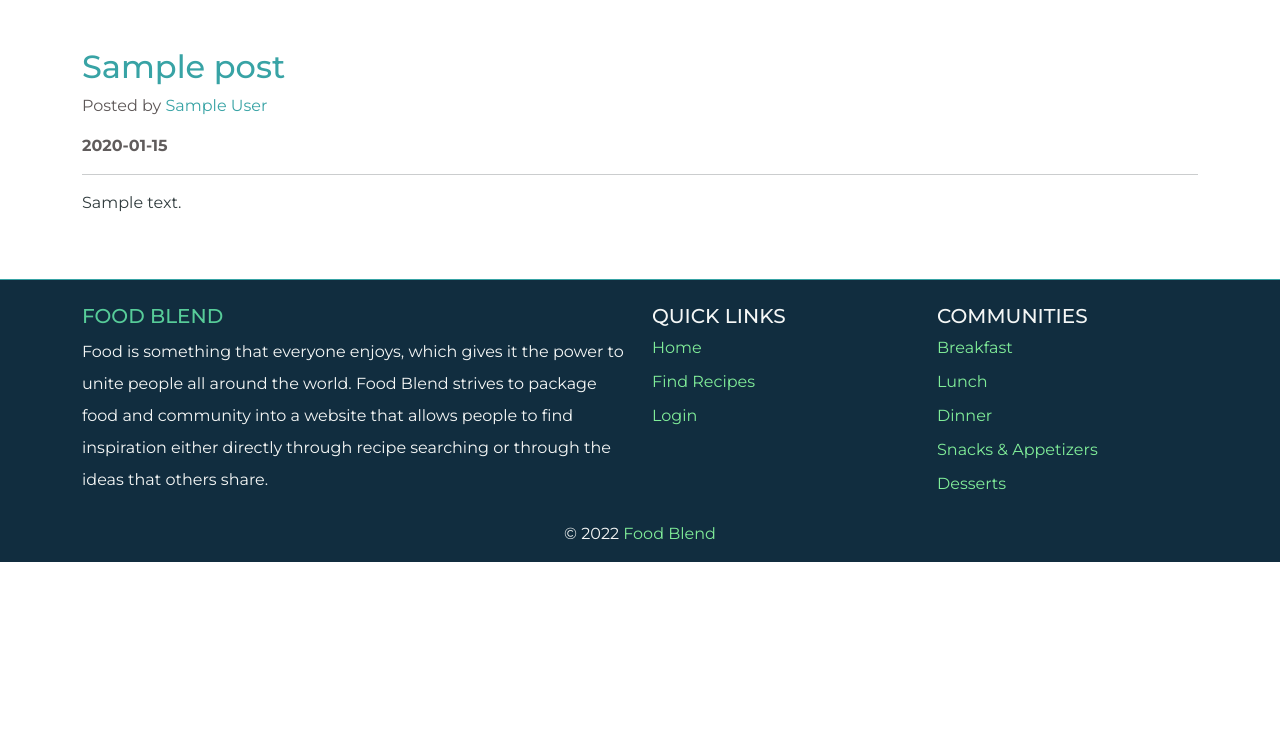
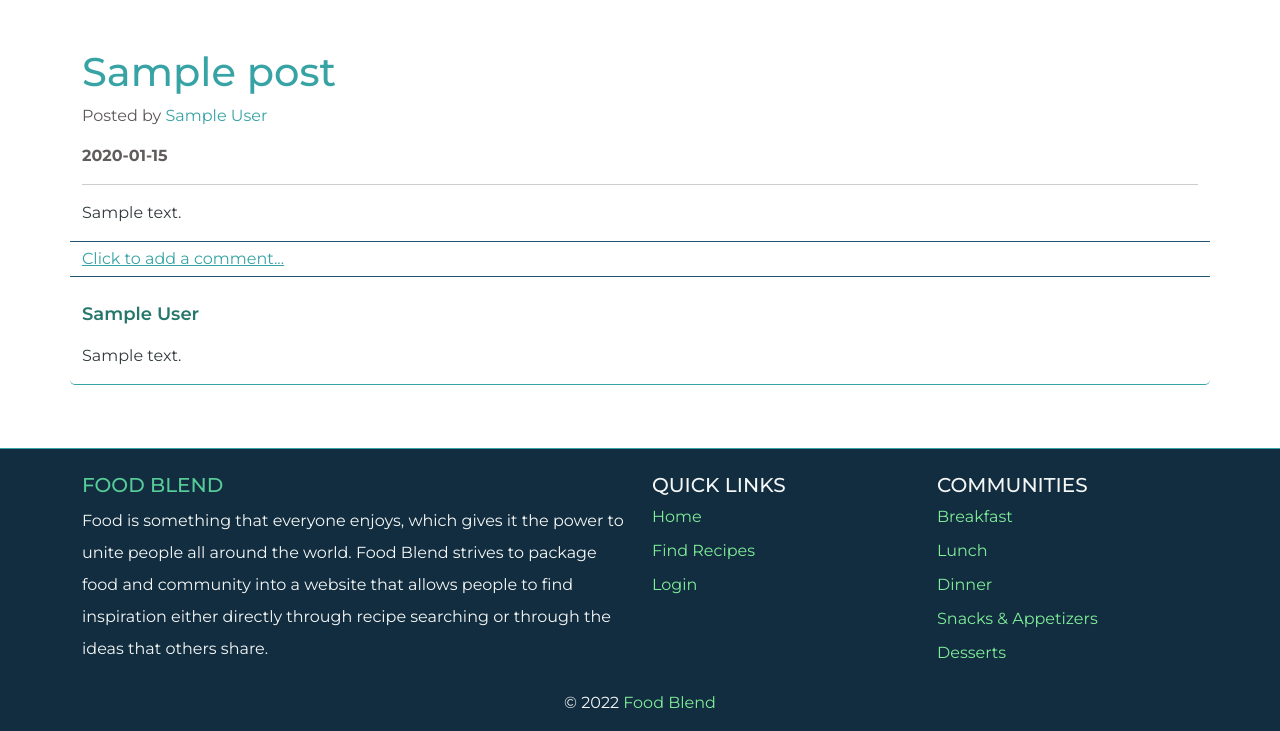
Before and after one commit to DavidR13/Food-Blend, a Flask app: a page that uses Flask_Directory/templates/base.html in a window 1280 px wide. Shown: the part 106-837 px from the top of the page. Before the commit the page ends 668 px from the top, so only its background shows below. Run offline with Flask 2, Linux system fonts and the light colour scheme; tables that the repository leaves empty hold one stand-in row (values such as "Sample post"); some libraries are stand-ins or nearby versions.

Commit message:
users can add and view comments

```diff
--- a/Flask_Directory/routes.py
+++ b/Flask_Directory/routes.py
@@ -65,11 +65,23 @@ def communities(name):
     return render_template("communities.html", name=name, user=current_user, posts=posts)
 
 
-@app.route('/community-post/<string:name>/<int:id>/<string:title>')
+@app.route('/community-post/<string:name>/<int:id>/<string:title>', methods=['GET', 'POST'])
 def show_individual_post(name, id, title):
     get_post = Post.query.filter_by(id=id).first()
+    get_comments = Comment.query.filter_by(post_id=get_post.id).all()
+    form = PostComment()
 
-    return render_template('show_post.html', post=get_post, user=current_user)
+    if request.method == 'POST':
+        comment_content = form.comment_content.data
+        new_comment = Comment(
+            text=comment_content,
+            author_id=current_user.id,
+            post_id=get_post.id
+        )
+        db.session.add(new_comment)
+        db.session.commit()
+        return redirect(url_for('show_individual_post', name=name, id=id, title=title))
+    return render_template('show_post.html', post=get_post, user=current_user, form=form, comments=get_comments)
 
 
 @app.route('/create-post/<string:community_name>', methods=['GET', 'POST'])
--- a/Flask_Directory/static/css/style.css
+++ b/Flask_Directory/static/css/style.css
@@ -202,12 +202,7 @@ form {
     text-decoration: none;
 }
 
-.post-username {
-    color: var(--primary-color) !important;
-    font-size: 14px;
-}
-
-.post-author:hover, .post-username:hover {
+.post-author:hover {
     color: var(--dark-accent);
 }
 
@@ -237,6 +232,38 @@ form {
     background-color: var(--primary-color) !important;
 }
 
+.add-comment {
+    padding: 5px 0px;
+    border-top: 1px solid var(--dark-accent);
+    border-bottom: 1px solid var(--dark-accent);
+}
+
+.add-comment-tag {
+    color: var(--secondary-color);
+    cursor: pointer;
+}
+
+.add-comment-tag:hover {
+    color: var(--primary-color);
+}
+
+.comments-title h4 {
+    color: var(--dark-accent);
+    text-decoration: underline;
+}
+
+.show-comments {
+    border-bottom: 1px solid var(--secondary-color);
+    border-radius: 5px;
+    margin-bottom: 15px;
+}
+
+.comment-user {
+    font-size: 18px;
+    font-weight: 600;
+    color: #25776c;
+}
+
 /* ===== Other Pages Styling ===== */
 .register-tag {
     text-decoration: none;
--- /dev/null
+++ b/Flask_Directory/static/js/index.js
@@ -0,0 +1,9 @@
+const toggleDisplay = () => {
+    let x = document.getElementById("form-post-comment");
+
+    if (x.style.display === "none") {
+        x.style.display = "block";
+    } else {
+        x.style.display = "none";
+    }
+}
--- a/Flask_Directory/templates/base.html
+++ b/Flask_Directory/templates/base.html
@@ -144,5 +144,6 @@
     <script src="https://cdn.jsdelivr.net/npm/bootstrap@5.1.3/dist/js/bootstrap.bundle.min.js"
             integrity="sha384-ka7Sk0Gln4gmtz2MlQnikT1wXgYsOg+OMhuP+IlRH9sENBO0LRn5q+8nbTov4+1p" crossorigin="anonymous">
     </script>
+    <script src="{{ url_for('static', filename='js/index.js') }}"></script>
 </body>
 </html>
--- a/Flask_Directory/templates/communities.html
+++ b/Flask_Directory/templates/communities.html
@@ -19,8 +19,7 @@
                         </h2>
                         <p class="post-snippet">{{ post.body|safe }}</p>
                         <p class="post-info">
-                            Posted by <a href="" class="post-author">{{ post.author.name }}
-                            <span class="post-username">@{{ post.author.username }}</span></a>
+                            Posted by <a href="" class="post-author">{{ post.author.name }}</a>
                             on <span class="post-date">{{ post.date }}</span>
                         </p>
                     </div>
--- a/Flask_Directory/templates/show_post.html
+++ b/Flask_Directory/templates/show_post.html
@@ -1,4 +1,5 @@
 {% extends 'base.html' %}
+{% import 'bootstrap/wtf.html' as wtf %}
 
 {% block title %}
     Food Blend | {{ post.title }}
@@ -7,7 +8,7 @@
 {% block content %}
     <section class="individual-post p-5">
         <div class="container">
-            <h2 class="post-title">{{ post.title }}</h2>
+            <h1 class="post-title">{{ post.title }}</h1>
             <p class="post-info">Posted by <a href="" class="post-author">{{ post.author.name }}</a></p>
             <div class="inline-actions justify-content-between d-flex">
                 <span class="post-date">{{ post.date }}</span>
@@ -29,5 +30,29 @@
             <hr>
             <p>{{ post.body|safe }}</p>
         </div>
+
+        <div class="container add-comment mb-4">
+            <a onclick="toggleDisplay()" class="add-comment-tag" id="toggle-form">Click to add a comment...</a>
+
+            <form class="form-comment text-center col-lg-6" id="form-post-comment" method="post" role="form" style="display: none;">
+                {{ form.hidden_tag() }}
+
+                <div class="form-field form-comment-content">
+                    {{ ckeditor.load() }}
+                    {{ ckeditor.config(name='comment_content') }}
+                    {{ wtf.form_field(form.comment_content) }}
+                </div>
+                <div class="form-field form-submit">
+                    {{ wtf.form_field(form.submit,  button_map={"submit": "primary"}) }}
+                </div>
+            </form>
+        </div>
+
+        {% for comment in comments %}
+        <div class="container show-comments">
+            <p class="comment-user">{{ comment.author.name }}</p>
+            <p class="comment-info">{{ comment.text|safe }}</p>
+        </div>
+        {% endfor %}
     </section>
 {% endblock %}
```
Also changed, not shown: random_recipes_response.json.
